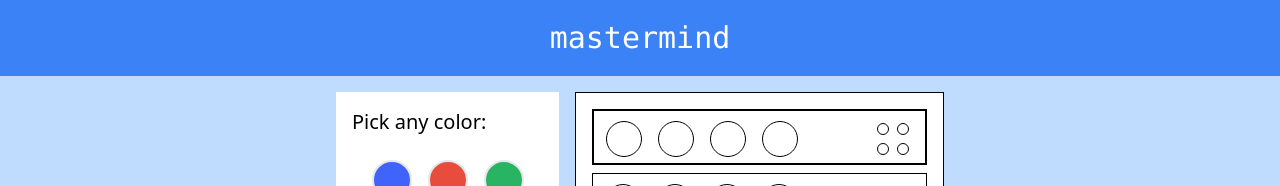
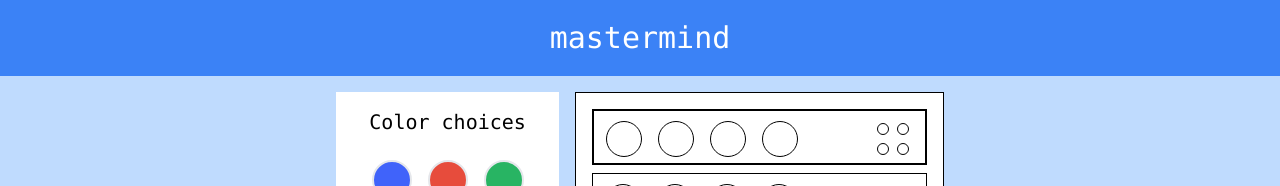
Before and after one commit to Sakshisrivastava413/mastermind-game, a Next.js app: page / in a window 1280 px wide. Shown: the top 186 px of the page. Built offline with nearby package versions, Linux system fonts and the light colour scheme.

Commit message:
font changed

```diff
--- a/components/ColorPalette.js
+++ b/components/ColorPalette.js
@@ -10,7 +10,7 @@ const ColorPalette = ({ selectedColor }) => {
 
   return (
     <>
-      <div className="text-xl px-4 pt-4">Pick any color:</div>
+      <div className="text-xl px-4 pt-4 text-center font-mono">Color choices</div>
       <div className="flex flex-wrap justify-center p-4">
         {colors.map((color, colNo) => (
           <div
```
